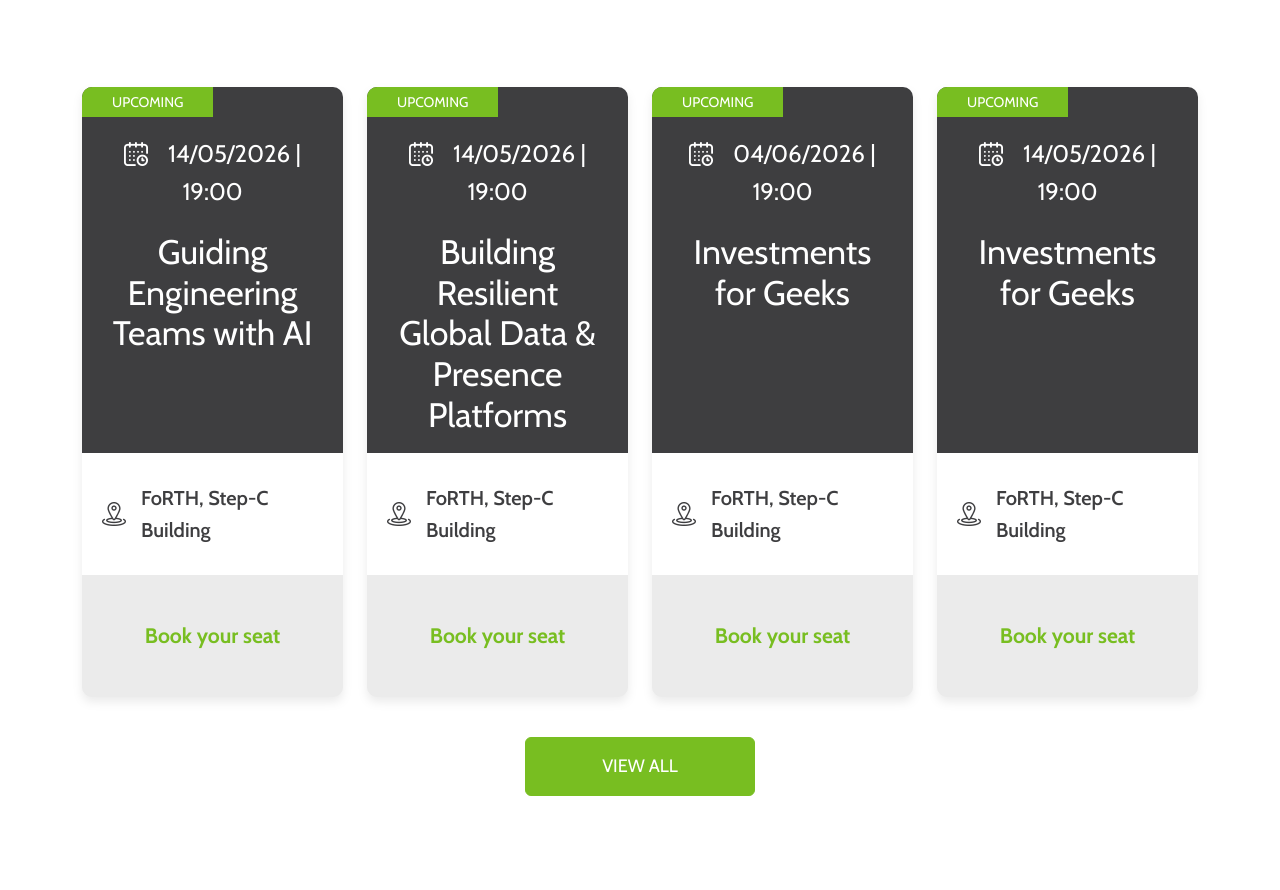
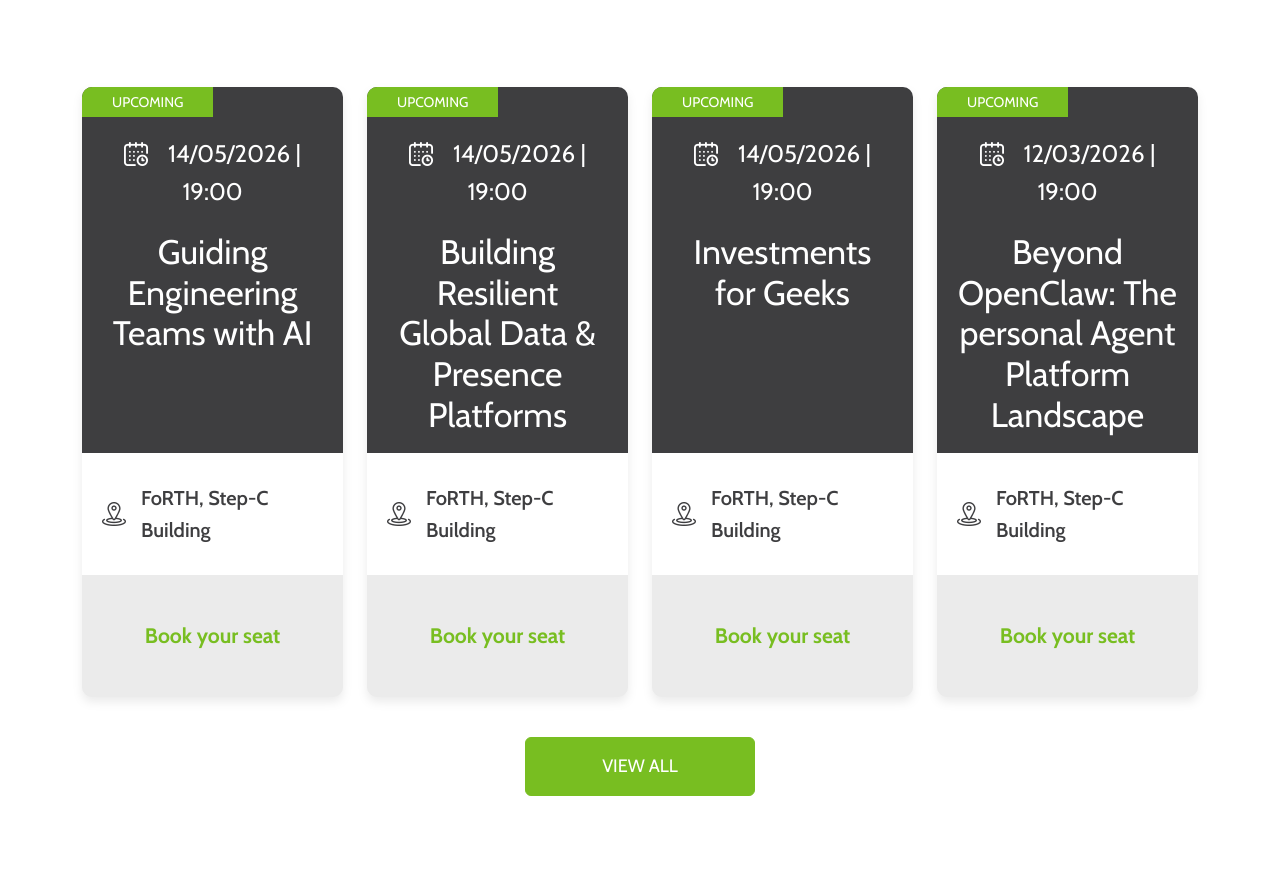
Before and after one commit to devstaff-crete/devstaff-website, a Next.js app: page / in a window 1280 px wide. Shown: the part 1580-2470 px from the top of the page. Built offline with nearby package versions, Linux system fonts and the light colour scheme.

Commit message:
remove duplicate

```diff
--- a/data/events.ts
+++ b/data/events.ts
@@ -23,14 +23,6 @@ export const events: Event[] = [
     location: 'FoRTH, Step-C Building',
     locationUrl: 'https://goo.gl/maps/ZpCiitT3yDCcpumd9',
     eventUrl: 'https://www.meetup.com/devstaff/events/314991412/'
-  },
-  {
-    date: '04/06/2026',
-    time: '19:00',
-    title: "Investments for Geeks",
-    location: 'FoRTH, Step-C Building',
-    locationUrl: 'https://goo.gl/maps/ZpCiitT3yDCcpumd9',
-    eventUrl: 'https://www.meetup.com/devstaff/events/314693234/'
   },
   {
     date: '14/05/2026',
```
